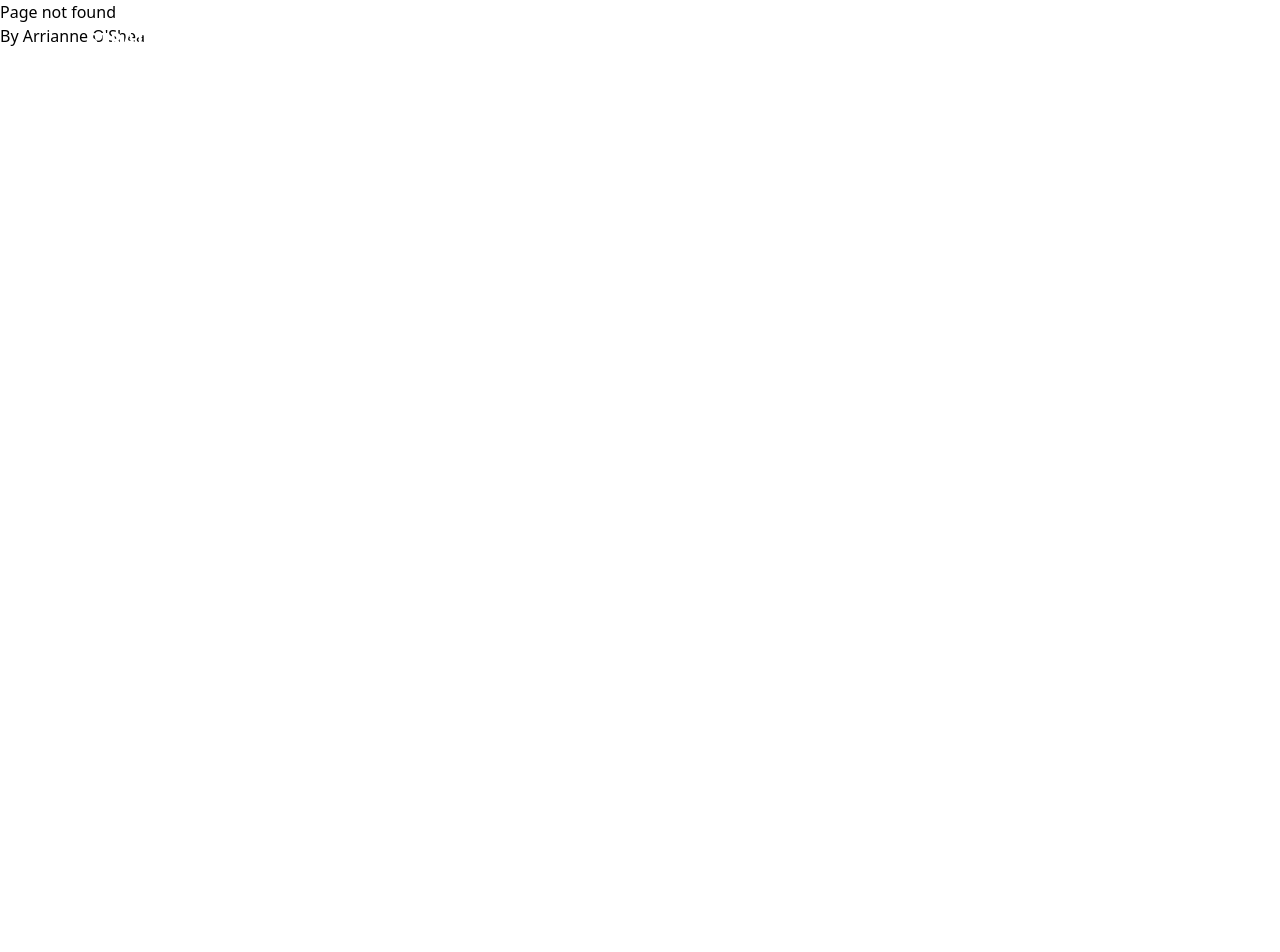
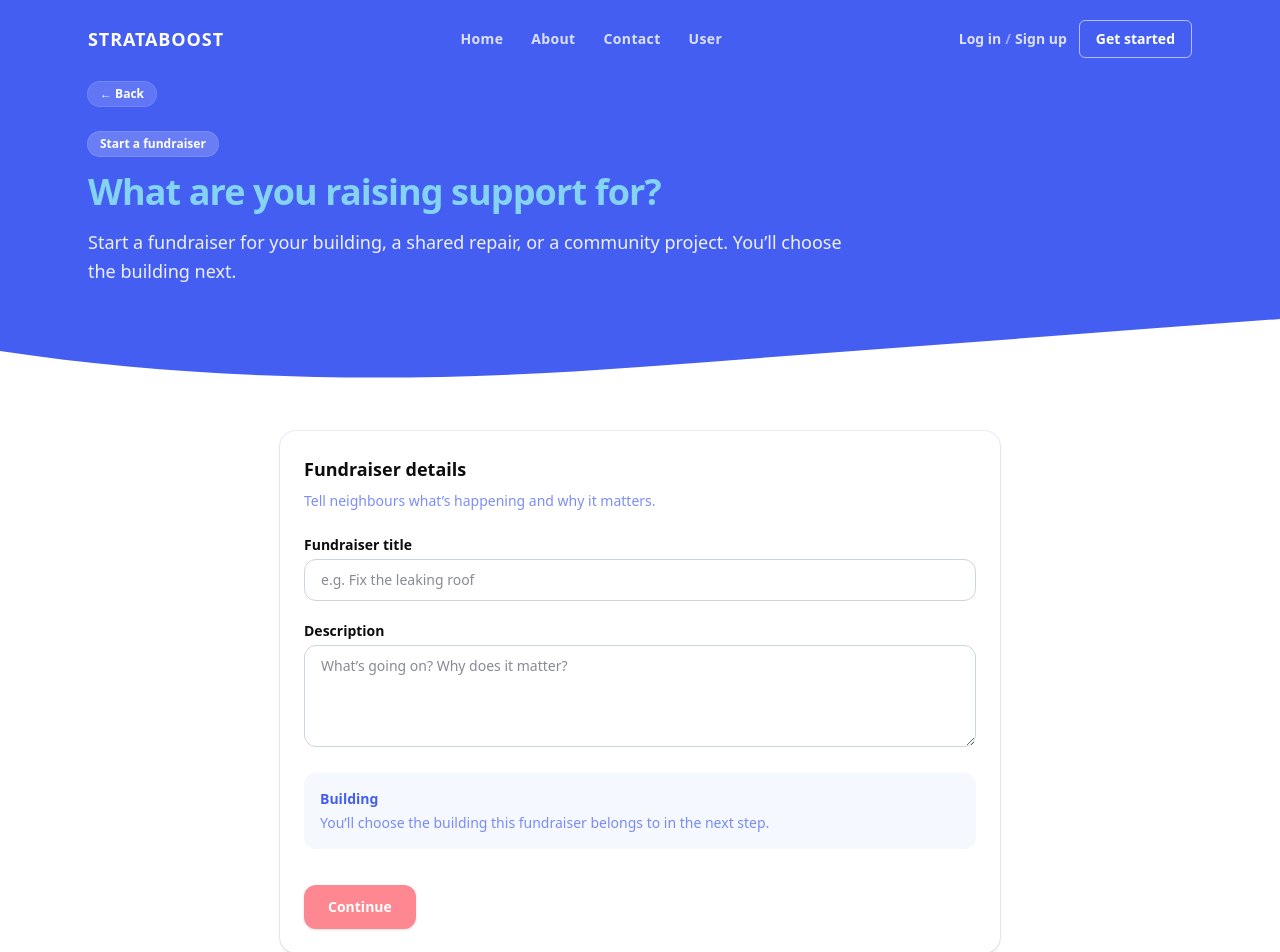
Before and after one commit to arrianne/crowdfunding_frontend, a React (Vite) app: page /fundraisers/new in a window 1280 px wide. Before the commit this address had no page. Shown: the top 952 px of the page. Before the commit the page ends 800 px from the top, so only its background shows below. Built offline with nearby package versions, Linux system fonts and the light colour scheme.

Commit message:
adding the create new fundraiser page and linking to it from home page

```diff
--- a/src/main.jsx
+++ b/src/main.jsx
@@ -7,6 +7,7 @@ import "./index.css";
 
 import HomePage from "./pages/HomePage.jsx";
 import FundraiserPage from "./pages/FundraiserPage.jsx";
+import NewFundraiserPage from "./pages/NewFundraiserPage.jsx";
 import BuildingPage from "./pages/BuildingPage.jsx";
 import AboutPage from "./pages/AboutPage.jsx";
 import ContactPage from "./pages/ContactPage.jsx";
@@ -28,6 +29,7 @@ const myRouter = createBrowserRouter([
       { path: "/signup", element: <SignupPage /> },
 
       { path: "fundraiser/:id", element: <FundraiserPage /> },
+      { path: "/fundraisers/new", element: <NewFundraiserPage /> },
       { path: "/buildings/:id", element: <BuildingPage /> },
 
       { path: "about", element: <AboutPage /> },
--- a/src/pages/HomePage.jsx
+++ b/src/pages/HomePage.jsx
@@ -1,5 +1,6 @@
 import useFundraisers from "../hooks/use-fundraisers";
 import useBuildings from "../hooks/use-buildings";
+import { Link } from "react-router-dom";
 
 import FundraiserCard from "../components/FundraiserCard";
 
@@ -35,13 +36,19 @@ function HomePage() {
 
             {/* CTAs */}
             <div className="mt-8 flex flex-wrap items-center gap-3">
-              <button className="rounded-xl bg-pinky px-6 py-3 text-sm font-semibold text-white shadow-sm hover:opacity-90 transition">
+              <Link
+                to="/fundraisers/new"
+                className="rounded-xl bg-pinky px-6 py-3 text-sm font-semibold text-white shadow-sm hover:opacity-90 transition"
+              >
                 Start a fundraiser
-              </button>
+              </Link>
 
-              <button className="rounded-xl bg-white/20 px-6 py-3 text-sm font-semibold text-white ring-1 ring-white/30 hover:bg-white/30 transition">
+              <Link
+                to="/fundraisers"
+                className="rounded-xl bg-white/20 px-6 py-3 text-sm font-semibold text-white ring-1 ring-white/30 hover:bg-white/30 transition"
+              >
                 Browse fundraisers
-              </button>
+              </Link>
             </div>
           </div>
         </div>
--- /dev/null
+++ b/src/pages/NewFundraiserPage.jsx
@@ -0,0 +1,107 @@
+import { Link } from "react-router-dom";
+
+function NewFundraiserPage() {
+  return (
+    <div className="min-h-screen bg-gradient-to-b from-sky-50 via-white to-white text-slate-900">
+      {/* HEADER / MINI HERO */}
+      <section className="relative overflow-hidden bg-blueDeep">
+        <div className="mx-auto max-w-6xl px-6 pt-16 pb-20 sm:pt-20 sm:pb-24">
+          {/* Mini nav */}
+          <Link
+            to="/"
+            className="inline-flex items-center rounded-full bg-white/15 px-3 py-1 text-xs font-semibold text-white ring-1 ring-white/25 hover:bg-white/20 transition"
+          >
+            ← Back
+          </Link>
+
+          <div className="mt-6 max-w-3xl">
+            <p className="inline-flex items-center gap-2 rounded-full bg-white/20 px-3 py-1 text-xs font-semibold text-white ring-1 ring-white/30">
+              Start a fundraiser
+            </p>
+
+            <h1 className="mt-4 text-3xl font-extrabold tracking-tight text-blueSky sm:text-4xl">
+              What are you raising support for?
+            </h1>
+
+            <p className="mt-4 text-base leading-relaxed text-white/90 sm:text-lg">
+              Start a fundraiser for your building, a shared repair, or a
+              community project. You’ll choose the building next.
+            </p>
+          </div>
+        </div>
+
+        {/* Curve divider */}
+        <div className="pointer-events-none absolute bottom-0 left-0 w-full overflow-hidden leading-none">
+          <svg
+            viewBox="0 0 1440 80"
+            preserveAspectRatio="none"
+            className="block h-16 w-full"
+          >
+            <path
+              d="M0,40 C240,80 480,80 720,60 960,40 1200,20 1440,0 L1440,80 L0,80 Z"
+              fill="white"
+            />
+          </svg>
+        </div>
+      </section>
+
+      {/* CONTENT */}
+      <section className="bg-white">
+        <div className="mx-auto max-w-3xl px-6 pt-12 pb-24">
+          <div className="rounded-2xl bg-white p-6 ring-1 ring-blueDeep/10 shadow-sm">
+            <h2 className="text-lg font-extrabold text-ink">
+              Fundraiser details
+            </h2>
+
+            <p className="mt-2 text-sm text-blueDeep/70">
+              Tell neighbours what’s happening and why it matters.
+            </p>
+
+            {/* FORM (stub for now) */}
+            <form className="mt-6 space-y-5">
+              <div>
+                <label className="block text-sm font-semibold text-ink">
+                  Fundraiser title
+                </label>
+                <input
+                  type="text"
+                  placeholder="e.g. Fix the leaking roof"
+                  className="mt-1 w-full rounded-xl border border-slate-300 px-4 py-2.5 text-sm focus:border-blueBright focus:outline-none focus:ring-2 focus:ring-blueBright/20"
+                />
+              </div>
+
+              <div>
+                <label className="block text-sm font-semibold text-ink">
+                  Description
+                </label>
+                <textarea
+                  rows={4}
+                  placeholder="What’s going on? Why does it matter?"
+                  className="mt-1 w-full rounded-xl border border-slate-300 px-4 py-2.5 text-sm focus:border-blueBright focus:outline-none focus:ring-2 focus:ring-blueBright/20"
+                />
+              </div>
+
+              {/* Building selection placeholder */}
+              <div className="rounded-xl bg-blueBright/5 p-4">
+                <p className="text-sm font-semibold text-blueDeep">Building</p>
+                <p className="mt-1 text-sm text-blueDeep/70">
+                  You’ll choose the building this fundraiser belongs to in the
+                  next step.
+                </p>
+              </div>
+
+              <button
+                type="button"
+                className="mt-4 inline-flex rounded-xl bg-pinky px-6 py-3 text-sm font-semibold text-white shadow-sm hover:opacity-90 transition"
+              >
+                Continue
+              </button>
+            </form>
+          </div>
+        </div>
+      </section>
+    </div>
+  );
+}
+
+export default NewFundraiserPage;
```
